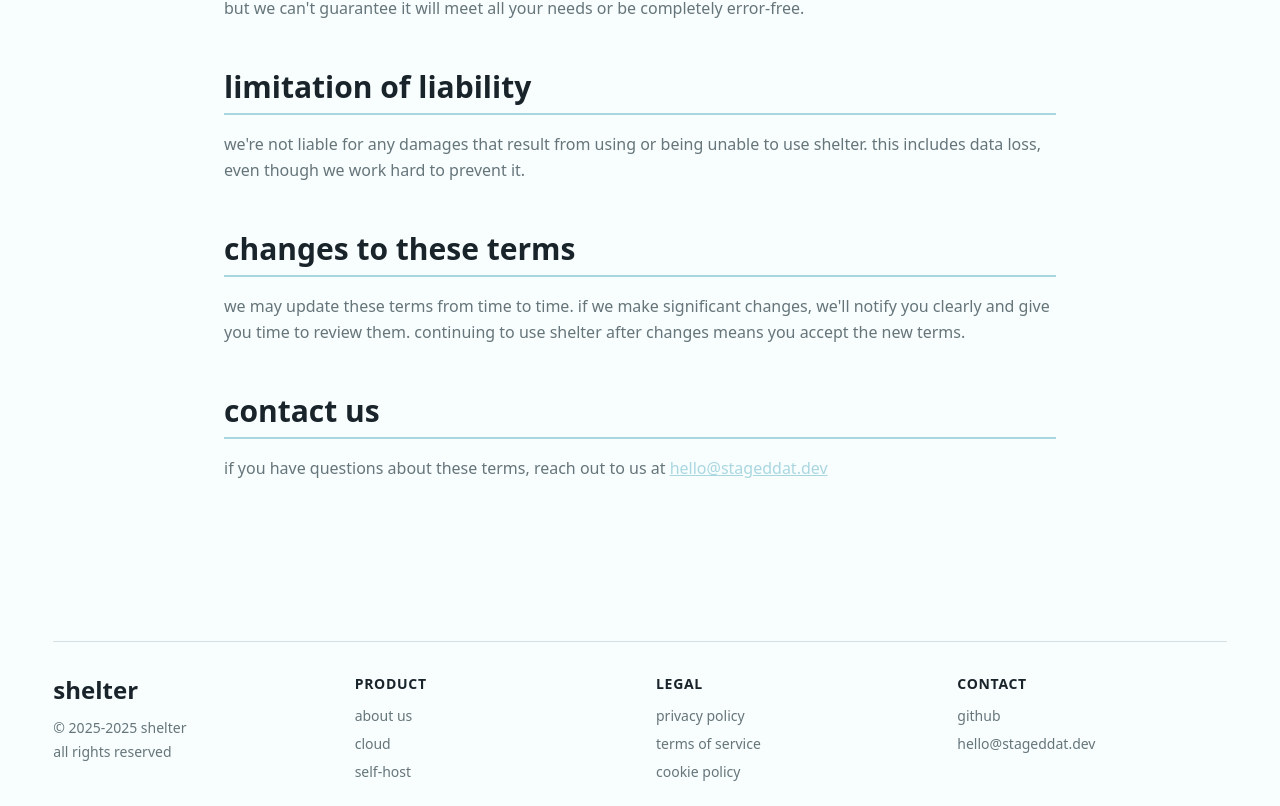
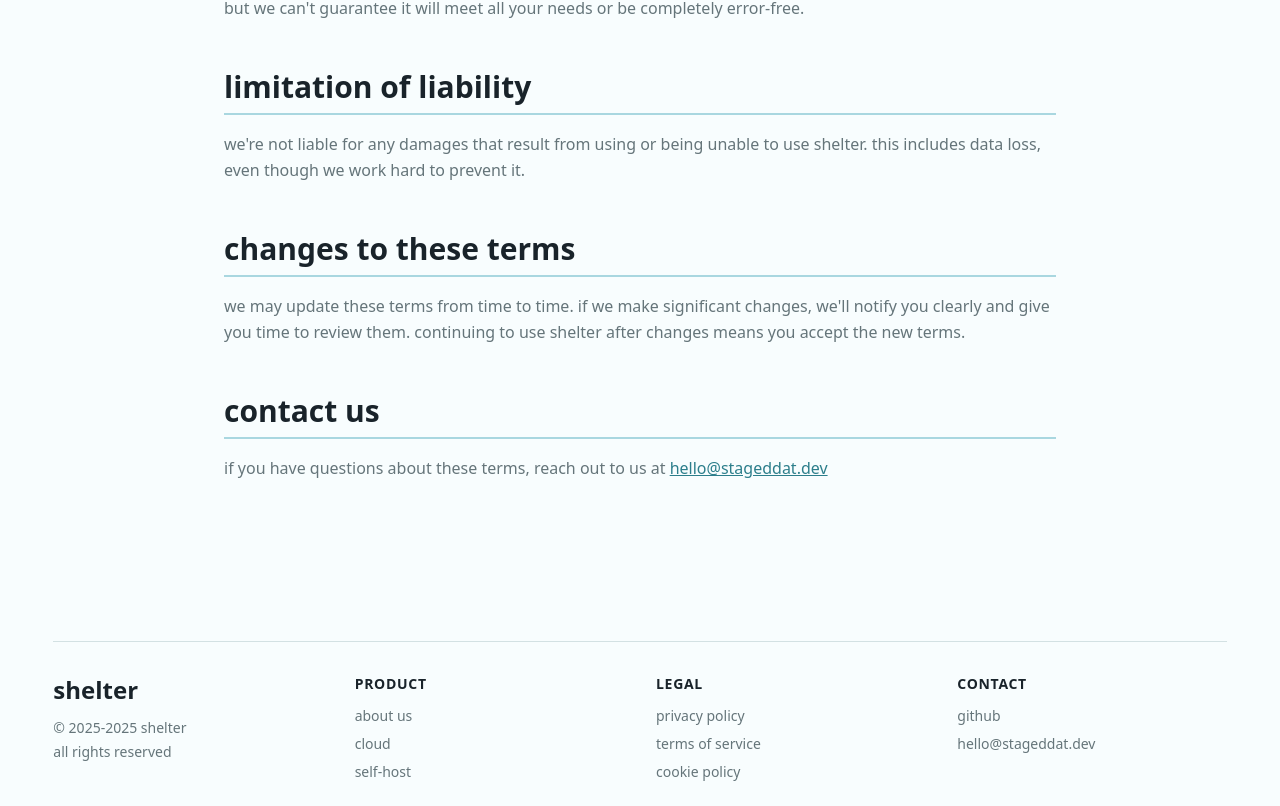
Before and after one commit to Stageddat/shelter-web, a Next.js app: page /terms in a window 1280 px wide. Shown: the part 2023-2829 px from the top of the page. Built offline with nearby package versions, Linux system fonts and the light colour scheme.

Commit message:
style: fix link mail color

```diff
--- a/src/app/terms/page.tsx
+++ b/src/app/terms/page.tsx
@@ -170,7 +170,7 @@ export default function TermsOfService() {
               if you have questions about these terms, reach out to us at{" "}
               <a
                 href="mailto:hello@stageddat.dev"
-                className="text-primary hover:text-primary/80 underline transition-colors"
+                className="text-primary-dark hover:text-primary-dark/80 underline transition-colors"
               >
                 hello@stageddat.dev
               </a>
```
